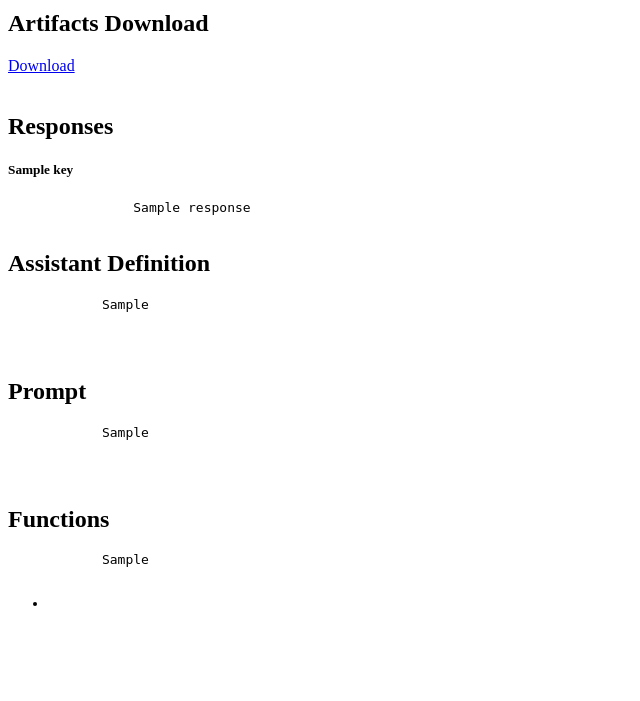
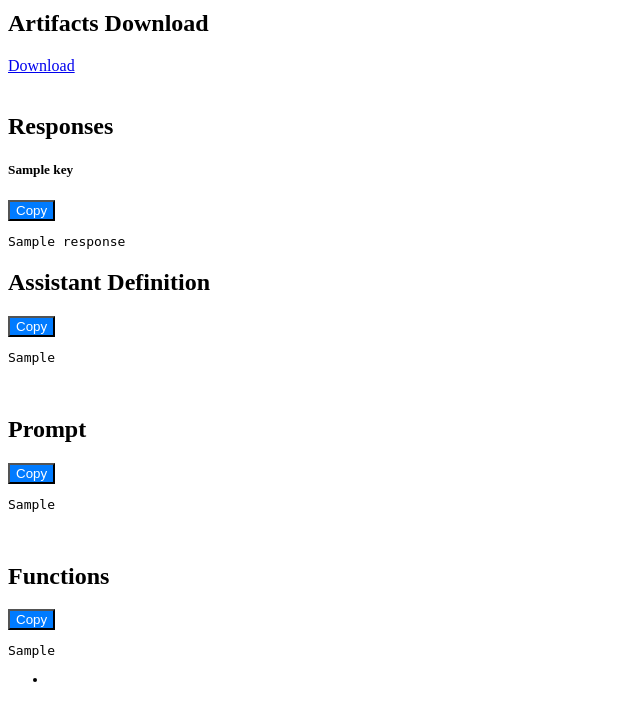
Before and after one commit to rtaylorzfin/ba_web_app, a Flask app: template ba_web_app/templates/ai_experiments/view.html in a window 1280 px wide. Shown: the part 182-883 px from the top of the page, without its empty margins (0-640 px from the left). Before the commit the page ends 788 px from the top, so only its background shows below. Run offline with Flask 3, Linux system fonts and the light colour scheme; tables that the repository leaves empty hold one stand-in row (values such as "Sample post"); the template is opened without the code that fills it: values that come from a table or form of the project are taken from there, most other values are stand-ins (such as "Sample title", 1, 10 or a date in 2020); parts of the project's set-up code (start-up, migrations or seed data) failed here and were passed over.

Commit message:
Add copy to clipboard functionality.

```diff
--- /dev/null
+++ b/ba_web_app/static/css/style.css
@@ -0,0 +1,9 @@
+.copy-pre {
+    background-color: #007bff;
+    color: white;
+}
+
+.copied-pre {
+    background-color: #28a745;
+    color: white;
+}
--- /dev/null
+++ b/ba_web_app/static/js/copy.js
@@ -0,0 +1,23 @@
+document.addEventListener('DOMContentLoaded', (event) => {
+    document.querySelectorAll('.copy-pre').forEach(button => {
+        button.addEventListener('click', () => {
+            const preElement = button.nextElementSibling;
+            const textToCopy = preElement.innerText;
+
+            navigator.clipboard.writeText(textToCopy).then(() => {
+                button.classList.remove('copy-pre');
+                button.classList.add('copied-pre');
+                button.innerText = "Copied!";
+
+                setTimeout(() => {
+                    button.classList.remove('copied-pre');
+                    button.classList.add('copy-pre');
+                    button.innerText = "Copy";
+                }, 2000);
+
+            }).catch(err => {
+                console.error('Failed to copy text: ', err);
+            });
+        });
+    });
+});
--- a/ba_web_app/templates/ai_experiments/view.html
+++ b/ba_web_app/templates/ai_experiments/view.html
@@ -13,33 +13,37 @@
     <div>
         {% for key, response in ai_responses.items() %}
             <h5>{{ key }}</h5>
-            <pre>
-                {{ response }}
-            </pre>
+            <button type="button" class="btn btn-secondary mb-3 copy-pre">Copy</button>
+            <pre>{{ response }}</pre>
         {% endfor %}
     </div>
 
     <h2>Assistant Definition</h2>
     <div>
-        <pre>
-            {{ ai_experiment.assistant }}
-        </pre>
+        <button type="button" class="btn btn-secondary mb-3 copy-pre">Copy</button>
+        <pre>{{ ai_experiment.assistant }}</pre>
     </div>
 
     <br/>
     <h2>Prompt</h2>
     <div>
-        <pre>
-            {{ ai_experiment.prompt }}
-        </pre>
+        <button type="button" class="btn btn-secondary mb-3 copy-pre">Copy</button>
+        <pre>{{ ai_experiment.prompt }}</pre>
     </div>
 
     <br/>
     <h2>Functions</h2>
     <div>
-        <pre>
-            {{ ai_experiment.functions }}
-        </pre>
+        <button type="button" class="btn btn-secondary mb-3 copy-pre">Copy</button>
+        <pre>{{ ai_experiment.functions }}</pre>
     </div>
 </div>
 {% endblock %}
+
+{% block css %}
+    <link rel="stylesheet" href="{{ url_for('static', filename='css/style.css') }}">
+{% endblock %}
+
+{% block js %}
+    <script src="{{ url_for('static', filename='js/copy.js') }}"></script>
+{% endblock %}
```
